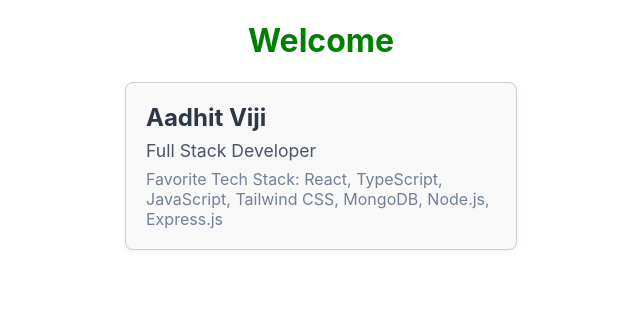
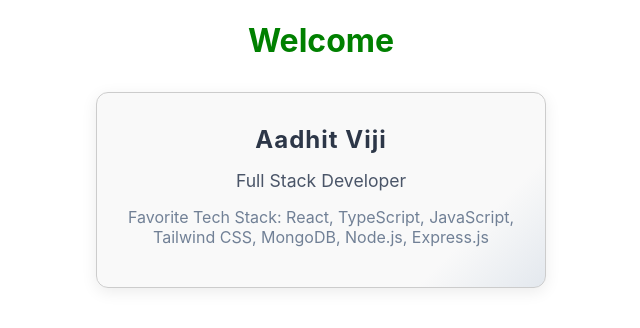
Before and after one commit to AadhitViji/Infospica, a React (Create React App) app: page / in a window 1280 px wide. Shown: the top 328 px of the page, without its empty margins (319-959 px from the left). Built offline with nearby package versions, Linux system fonts and the light colour scheme.

Commit message:
Enhance PersonalInfo component with tooltips and improved styling

```diff
--- a/src/PersonalInfo.js
+++ b/src/PersonalInfo.js
@@ -1,12 +1,13 @@
-import React from 'react';
+import React, { useState } from 'react';
 
 function Name({ children }) {
     return (
         <div style={{
             fontSize: '1.5rem',
             fontWeight: 'bold',
-            marginBottom: '8px',
-            color: '#2d3748'
+            marginBottom: '16px',
+            color: '#2d3748',
+            letterSpacing: '1px'
         }}>
             {children}
         </div>
@@ -14,24 +15,87 @@ function Name({ children }) {
 }
 
 function Role({ children }) {
+    const [showTooltip, setShowTooltip] = useState(false);
+
+    const roleStyle = {
+        fontSize: '1.1rem',
+        marginBottom: '16px',
+        color: '#4a5568',
+        position: 'relative',
+        display: 'inline-block',
+        cursor: 'pointer'
+    };
+
+    const tooltipStyle = {
+        visibility: showTooltip ? 'visible' : 'hidden',
+        background: '#222',
+        color: '#fff',
+        textAlign: 'center',
+        borderRadius: '4px',
+        padding: '6px 12px',
+        position: 'absolute',
+        zIndex: 1,
+        bottom: '125%',
+        left: '50%',
+        transform: 'translateX(-50%)',
+        whiteSpace: 'nowrap',
+        fontSize: '0.9rem',
+        boxShadow: '0 2px 8px rgba(0,0,0,0.15)'
+    };
+
     return (
-        <div style={{
-            fontSize: '1.1rem',
-            marginBottom: '8px',
-            color: '#4a5568'
-        }}>
+        <div
+            style={roleStyle}
+            onMouseEnter={() => setShowTooltip(true)}
+            onMouseLeave={() => setShowTooltip(false)}
+        >
             {children}
+            <div style={tooltipStyle}>
+                This is my professional role
+            </div>
         </div>
     );
 }
 
 function TechStack({ children }) {
+    const [showTooltip, setShowTooltip] = useState(false);
+
+    const stackStyle = {
+        fontSize: '1rem',
+        color: '#718096',
+        position: 'relative',
+        display: 'inline-block',
+        cursor: 'pointer',
+        marginBottom: '8px'
+    };
+
+    const tooltipStyle = {
+        visibility: showTooltip ? 'visible' : 'hidden',
+        background: '#333',
+        color: '#fff',
+        textAlign: 'center',
+        borderRadius: '4px',
+        padding: '6px 12px',
+        position: 'absolute',
+        zIndex: 1,
+        bottom: '125%',
+        left: '50%',
+        transform: 'translateX(-50%)',
+        whiteSpace: 'nowrap',
+        fontSize: '0.9rem',
+        boxShadow: '0 2px 8px rgba(0,0,0,0.15)'
+    };
+
     return (
-        <div style={{
-            fontSize: '1rem',
-            color: '#718096'
-        }}>
+        <div
+            style={stackStyle}
+            onMouseEnter={() => setShowTooltip(true)}
+            onMouseLeave={() => setShowTooltip(false)}
+        >
             Favorite Tech Stack: {children}
+            <div style={tooltipStyle}>
+                This is my favorite tech stack
+            </div>
         </div>
     );
 }
@@ -39,16 +103,29 @@ function TechStack({ children }) {
 function PersonalInfo({ name, role, techStack }) {
     const containerStyle = {
         border: '1px solid #ccc',
-        borderRadius: '8px',
-        padding: '20px',
-        maxWidth: '350px',
-        margin: '20px auto',
-        background: '#f9f9f9',
-        boxShadow: '0 2px 8px rgba(0,0,0,0.05)'
+        borderRadius: '12px',
+        padding: '32px 24px',
+        maxWidth: '400px',
+        margin: '32px auto',
+        background: 'linear-gradient(135deg, #f9f9f9 80%, #e3e8ee 100%)',
+        boxShadow: '0 4px 16px rgba(0,0,0,0.08)',
+        transition: 'box-shadow 0.2s',
+        textAlign: 'center'
     };
 
+    const [hovered, setHovered] = useState(false);
+
     return (
-        <div style={containerStyle}>
+        <div
+            style={{
+                ...containerStyle,
+                boxShadow: hovered
+                    ? '0 8px 24px rgba(0,0,0,0.15)'
+                    : containerStyle.boxShadow
+            }}
+            onMouseEnter={() => setHovered(true)}
+            onMouseLeave={() => setHovered(false)}
+        >
             <Name>{name}</Name>
             <Role>{role}</Role>
             <TechStack>{techStack}</TechStack>
```
